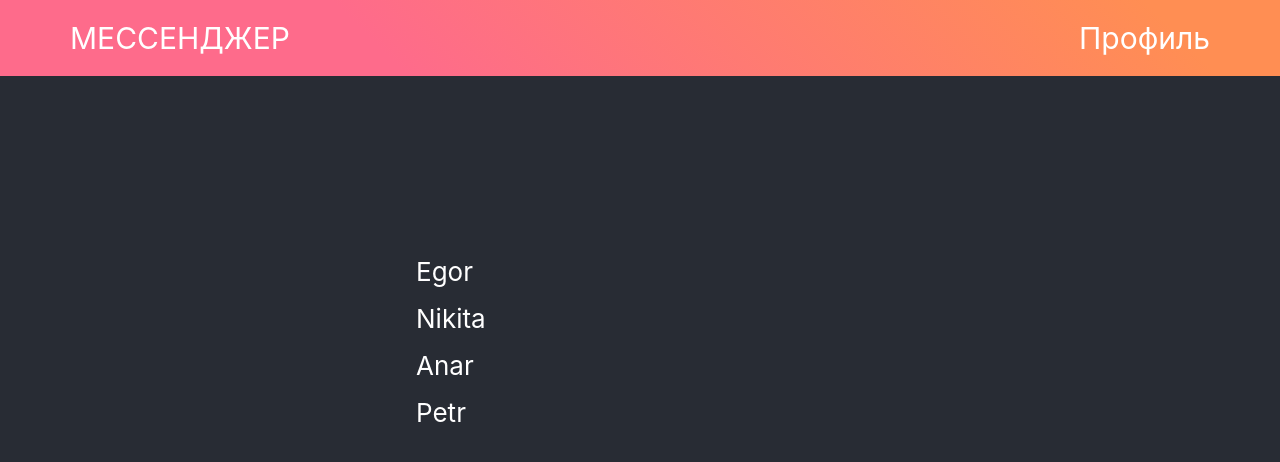
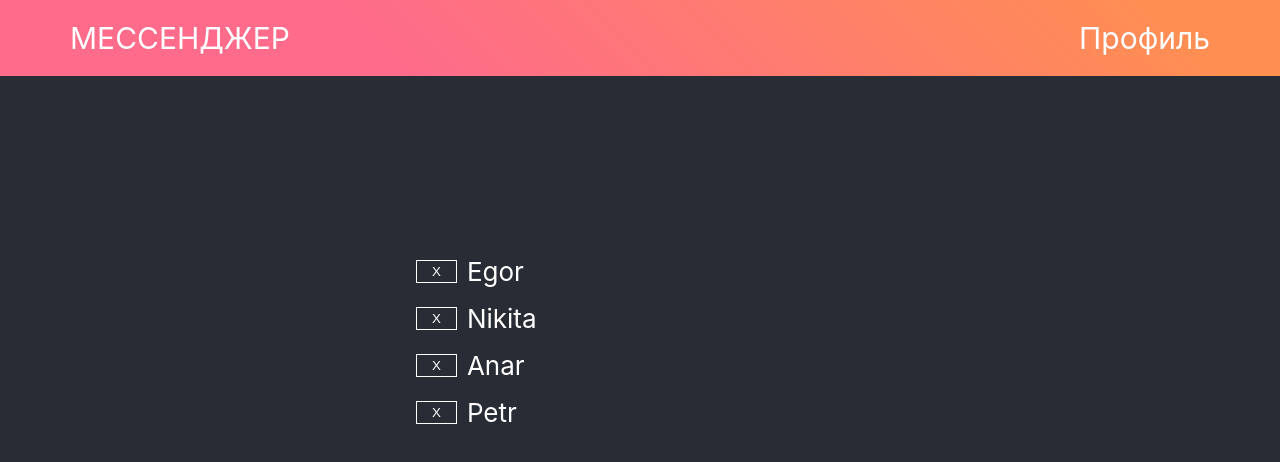
Before and after one commit to Anarik39/REACT-GB, a React (Create React App) app: page /users in a window 1280 px wide. Shown: the top 462 px of the page. Built offline with nearby package versions, Linux system fonts and the light colour scheme.

Commit message:
Удаление чатов

```diff
--- a/src/Components/ChatsList/ChatsList.jsx
+++ b/src/Components/ChatsList/ChatsList.jsx
@@ -1,30 +1,49 @@
-import { makeStyles } from "@material-ui/core/styles";
 import { List, ListItem } from "@material-ui/core/";
 import { Link } from "react-router-dom";
+import styled from "styled-components";
 
-const useStyles = makeStyles({
-  root: {
-    width: "100%",
-    maxWidth: 200,
-    position: "fixed",
-    top: "30%",
-    left: "400px",
-  },
-});
+const Users = styled.div`
+  width: 100%;
+  maxwidth: 200;
+  position: fixed;
+  top: 30%;
+  left: 400px;
+`;
 
-const ChatsList = ({ chats }) => {
-  const classes = useStyles();
+const ButtonDelete = styled.button`
+  color: white;
+  outline: none;
+  cursor: pointer;
+  padding: 3px 15px;
+  background: #282c34;
+  border: 1px solid white;
+  transition: 0.4s;
+  margin-right: 10px;
+  &:hover {
+    color: #282c34;
+    border: 1px solid #282c34;
+    background: white;
+  }
+`;
+
+const ChatsList = ({ chats, setChats }) => {
+  const deleteUserDialog = (user) => {
+    setChats((prevstate) => prevstate.filter((item) => item !== user));
+  };
 
   return (
-    <div className={classes.root}>
+    <Users>
       <List>
         {chats.map((el) => (
-          <ListItem button key={el.id}>
+          <ListItem key={el.id}>
+            <ButtonDelete type="button" onClick={() => deleteUserDialog(el)}>
+              X
+            </ButtonDelete>
             <Link to={`/users/${el.id}`}>{el.name}</Link>
           </ListItem>
         ))}
       </List>
-    </div>
+    </Users>
   );
 };
 
--- a/src/Pages/PageChats/PageChats.jsx
+++ b/src/Pages/PageChats/PageChats.jsx
@@ -4,18 +4,17 @@ import ChatsList from "../../Components/ChatsList/ChatsList";
 import ChatItem from "../../Components/ChatItem/ChatItem";
 import ChatForm from "../../Components/ChatForm/ChatForm";
 
-const chats = [
-  { id: 1, name: "Egor", messages: [] },
-  { id: 2, name: "Nikita", messages: [] },
-  { id: 3, name: "Anar", messages: [] },
-  { id: 4, name: "Petr", messages: [] },
-];
-
 const Chats = () => {
   const [messageList, setMessageList] = useState([]);
+  const [chats, setChats] = useState([
+    { id: 1, name: "Egor", messages: [] },
+    { id: 2, name: "Nikita", messages: [] },
+    { id: 3, name: "Anar", messages: [] },
+    { id: 4, name: "Petr", messages: [] },
+  ]);
   return (
     <>
-      <ChatsList chats={chats} />
+      <ChatsList chats={chats} setChats={setChats} />
       <Switch>
         <Route exact path="/users/:userId">
           <ChatItem messages={messageList} chats={chats} />
```
